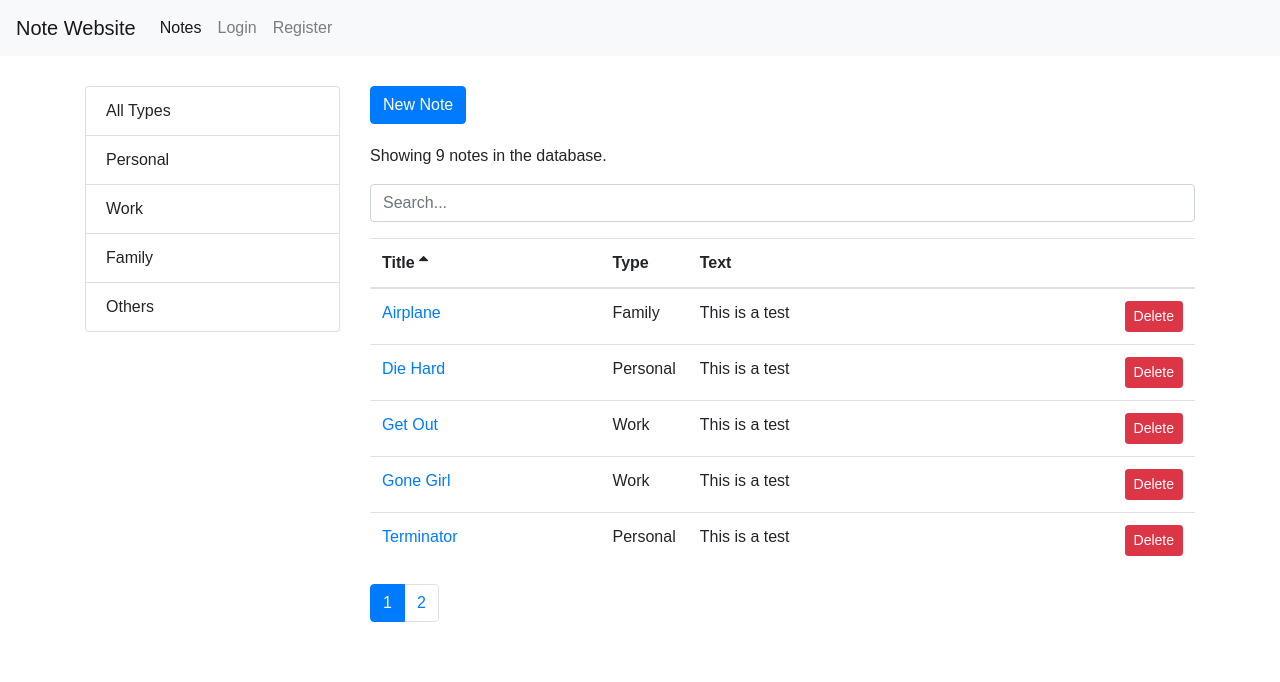
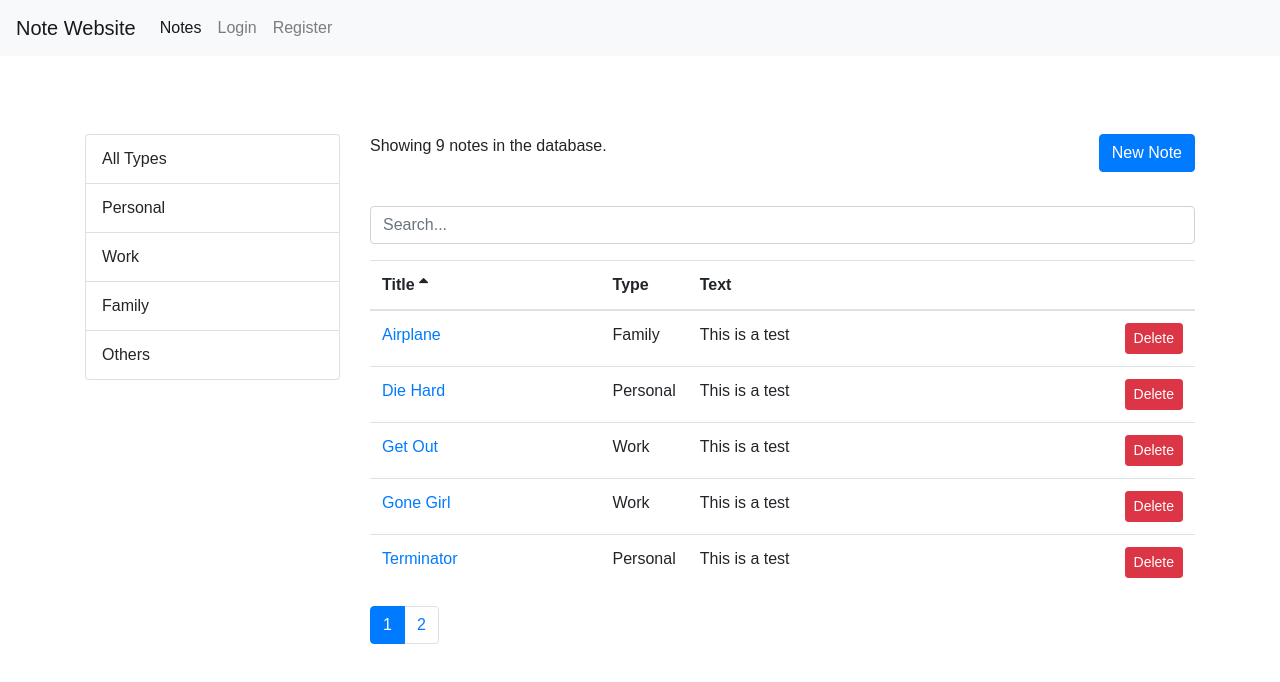
Before and after one commit to sfmqrb/web-hw-3, a React (Create React App) app in the folder Front/: page /notes in a window 1280 px wide. Shown: the top 682 px of the page. Built offline with nearby package versions, Linux system fonts and the light colour scheme.

Commit message:
minor changes to notes

```diff
--- a/Front/src/components/common/listGroup.jsx
+++ b/Front/src/components/common/listGroup.jsx
@@ -5,18 +5,19 @@ const ListGroup = ({
   textProperty,
   valueProperty,
   selectedItem,
-  onItemSelect
+  onItemSelect,
 }) => {
   return (
     <ul className="list-group">
-      {items.map(item => (
+      {items.map((item) => (
         <li
           onClick={() => onItemSelect(item)}
           key={item[valueProperty]}
           className={
-            item === selectedItem ? "list-group-item active" : "list-group-item"
-          }
-        >
+            item === selectedItem
+              ? "list-group-item active"
+              : "list-group-item" + " overflow-hidden px-3"
+          }>
           {item[textProperty]}
         </li>
       ))}
@@ -26,7 +27,7 @@ const ListGroup = ({
 
 ListGroup.defaultProps = {
   textProperty: "name",
-  valueProperty: "_id"
+  valueProperty: "_id",
 };
 
 export default ListGroup;
--- a/Front/src/components/noteForm.jsx
+++ b/Front/src/components/noteForm.jsx
@@ -48,6 +48,7 @@ class NoteForm extends Form {
     saveNote(this.state.data);
 
     this.props.history.push("/notes");
+    // backend
   };
 
   render() {
--- a/Front/src/components/notes.jsx
+++ b/Front/src/components/notes.jsx
@@ -8,6 +8,7 @@ import { getTypes } from "../services/typeService";
 import { paginate } from "../utils/paginate";
 import _ from "lodash";
 import SearchBox from "./searchBox";
+import "bootstrap/dist/css/bootstrap-grid.css";
 
 class Notes extends Component {
   state = {
@@ -22,23 +23,17 @@ class Notes extends Component {
 
   componentDidMount() {
     const types = [{ _id: "", name: "All Types" }, ...getTypes()];
-
     this.setState({ notes: getNotes(), types });
   }
 
   handleDelete = (note) => {
+    // locally delete
     const notes = this.state.notes.filter((m) => m._id !== note._id);
     this.setState({ notes });
-
-    deleteNote(note._id);
-  };
-
-  handleLike = (note) => {
-    const notes = [...this.state.notes];
-    const index = notes.indexOf(note);
-    notes[index] = { ...notes[index] };
-    notes[index].liked = !notes[index].liked;
-    this.setState({ notes });
+    // server delete
+    console.log(note);
+    let result = deleteNote(note._id);
+    console.log(result);
   };
 
   handlePageChange = (page) => {
@@ -94,21 +89,29 @@ class Notes extends Component {
 
     return (
       <div className="row">
-        <div className="col-3">
+        <div className="col-3 mt-5">
           <ListGroup
             items={this.state.types}
             selectedItem={this.state.selectedType}
             onItemSelect={this.handleTypeSelect}
+            style={{ justifyContent: "center" }}
           />
         </div>
         <div className="col">
-          <Link
-            to="/notes/new"
-            className="btn btn-primary"
-            style={{ marginBottom: 20 }}>
-            New Note
-          </Link>
-          <p>Showing {totalCount} notes in the database.</p>
+          <div className="mt-5">
+            <div>
+              <Link
+                to="/notes/new"
+                className="btn btn-primary float-right"
+                style={{
+                  marginBottom: 20,
+                  marginLeft: 20,
+                }}>
+                New Note
+              </Link>
+            </div>
+            <p>Showing {totalCount} notes in the database.</p>
+          </div>
           <SearchBox value={searchQuery} onChange={this.handleSearch} />
           <NotesTable
             notes={notes}
--- a/Front/src/components/searchBox.jsx
+++ b/Front/src/components/searchBox.jsx
@@ -5,10 +5,10 @@ const SearchBox = ({ value, onChange }) => {
     <input
       type="text"
       name="query"
-      className="form-control my-3"
+      className="form-control my-3 mt-5"
       placeholder="Search..."
       value={value}
-      onChange={e => onChange(e.currentTarget.value)}
+      onChange={(e) => onChange(e.currentTarget.value)}
     />
   );
 };
--- a/Front/src/services/fakeNoteService.js
+++ b/Front/src/services/fakeNoteService.js
@@ -58,6 +58,8 @@ const notes = [
 ];
 
 export function getNotes() {
+  // if logged in ok else register or logged in
+  // return {};
   return notes;
 }
 
@@ -82,5 +84,6 @@ export function saveNote(note) {
 export function deleteNote(id) {
   let noteInDb = notes.find((m) => m._id === id);
   notes.splice(notes.indexOf(noteInDb), 1);
+  // backend
   return noteInDb;
 }
```
